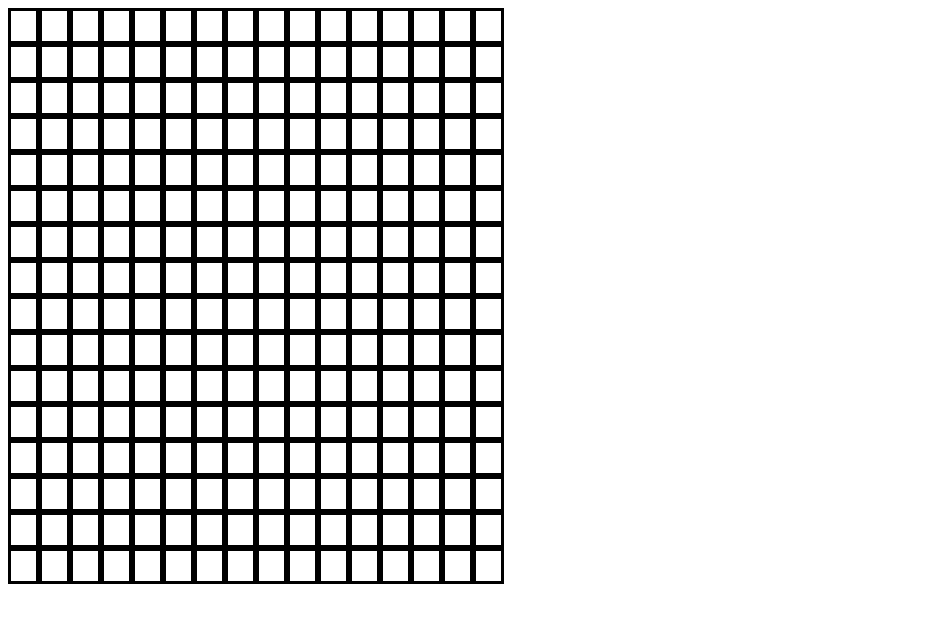
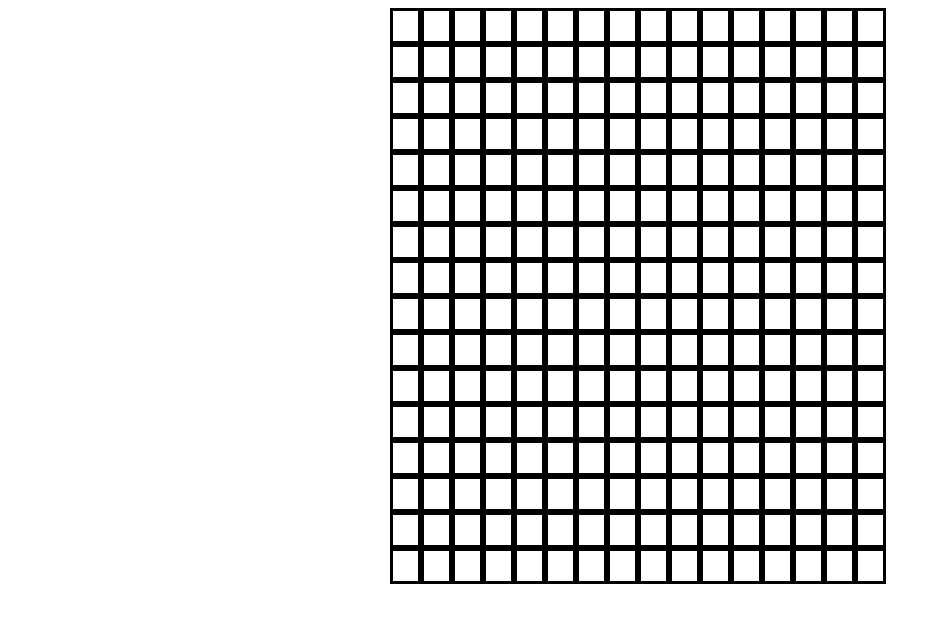
Before and after one commit to CraigMarc/etch-a-sketch, a plain HTML site: page index.html in a window 1280 px wide. Shown: the whole page, without its empty margins (0-941 px from the left). Drawn offline with Linux system fonts and the light colour scheme.

Commit message:
centered grid

```diff
--- a/styles.css
+++ b/styles.css
@@ -2,8 +2,8 @@
     display: flex;
     flex-wrap: wrap;
     width: 500px;
-   height: 400px
-
+   height: 400px;
+   margin: auto;
 }
 
 
```
